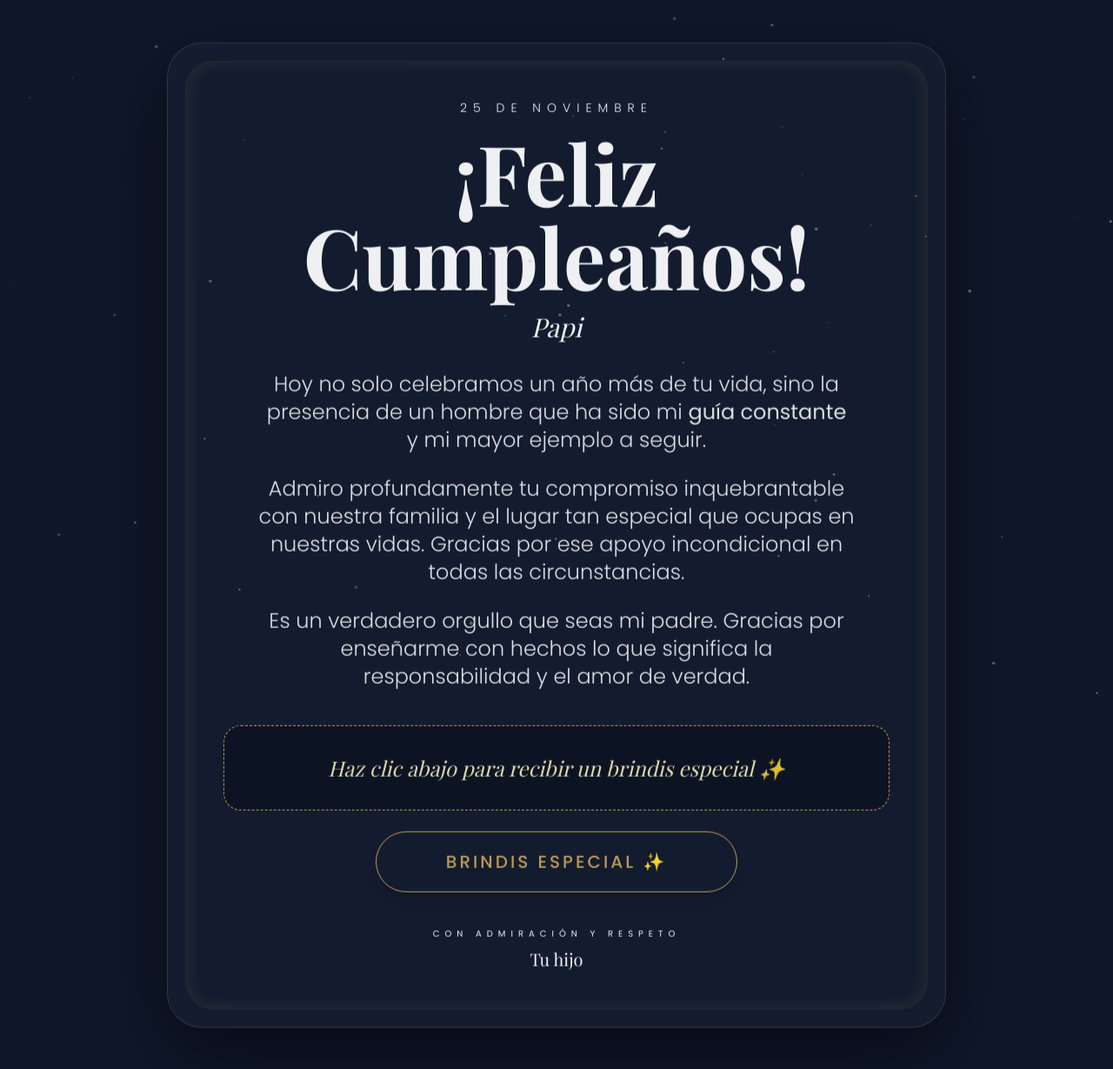
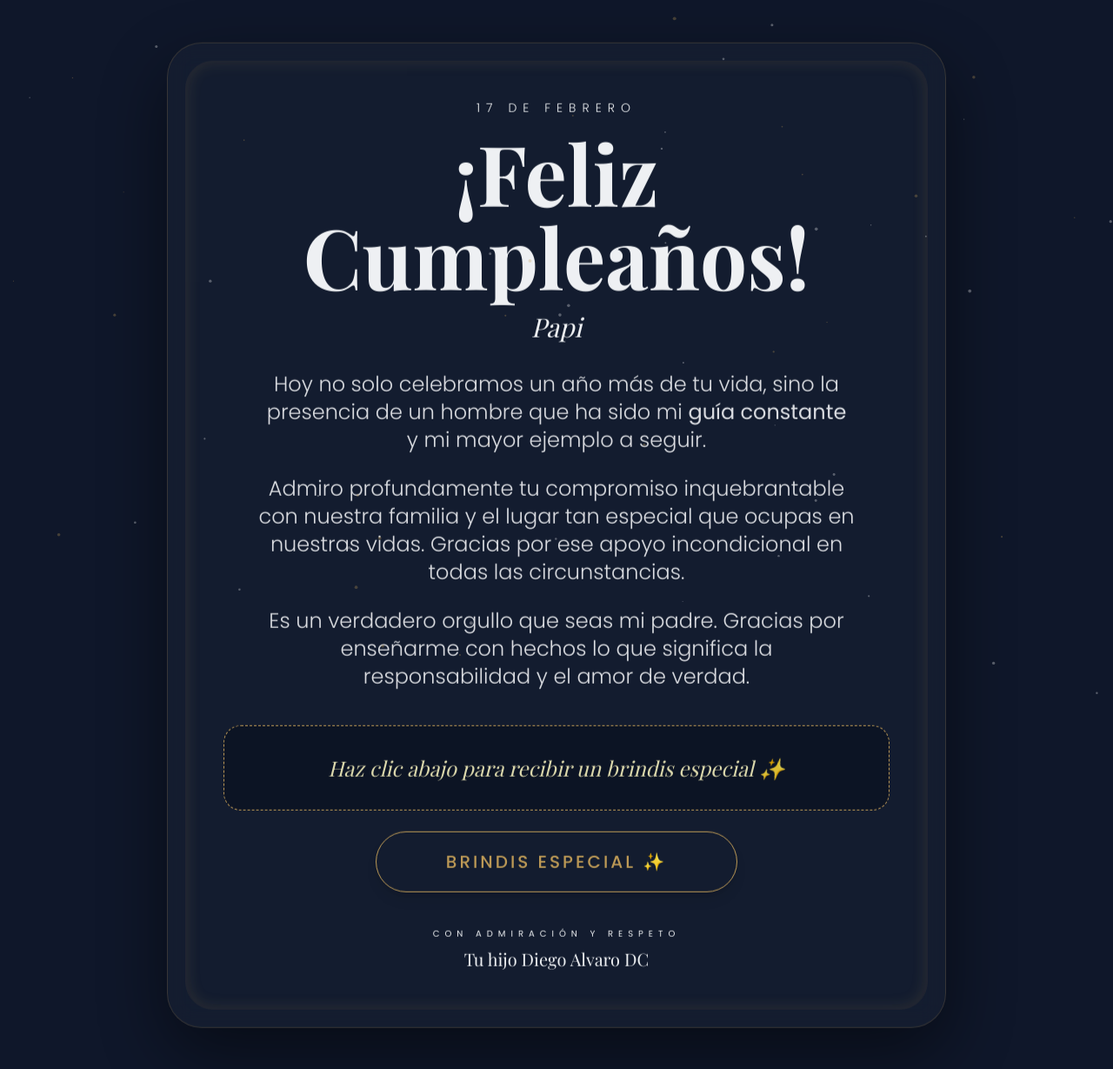
Before and after one commit to DiegoDc90/proyec_cumpl_papa, a plain HTML site: page index.html in a window 1280 px wide. Shown: the whole page at 87% size. Drawn offline with nearby package versions, Linux system fonts and the light colour scheme; a web font is replaced by a local one.

Commit message:
Update birthday message and footer text

```diff
--- a/index.html
+++ b/index.html
@@ -129,7 +129,7 @@
             <div class="gold-border"></div>
 
             <header class="mb-8">
-                <p class="text-gold tracking-[0.5em] uppercase text-sm mb-4 font-light">25 de Noviembre</p>
+                <p class="text-gold tracking-[0.5em] uppercase text-sm mb-4 font-light">17 de Febrero</p>
                 <h1 class="serif text-5xl md:text-7xl lg:text-8xl font-bold mb-4 leading-tight">¡Feliz Cumpleaños!</h1>
                 <p class="serif italic text-gold text-2xl md:text-3xl mt-2">Papi</p>
             </header>
@@ -163,7 +163,7 @@
 
             <footer class="mt-8">
                 <p class="text-gold/40 tracking-[0.6em] uppercase text-[10px] mb-2">Con admiración y respeto</p>
-                <p class="serif text-gold text-xl">Tu hijo</p>
+                <p class="serif text-gold text-xl">Tu hijo Diego Alvaro DC</p>
             </footer>
         </div>
     </main>
```
